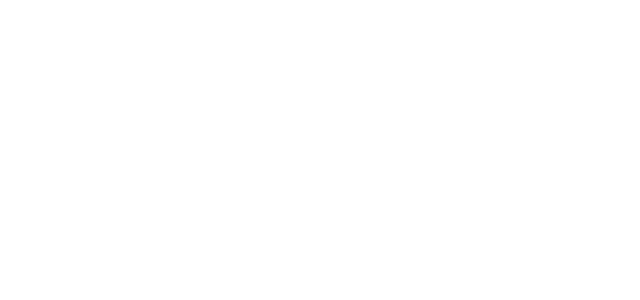
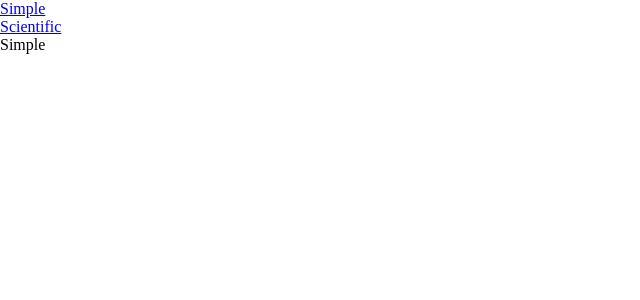
Before and after one commit to nasidulislam/simple-react-calculator, a React (Create React App) app: page / in a window 1280 px wide. Shown: the top 300 px of the page, without its empty margins (0-640 px from the left). Built offline with nearby package versions, Linux system fonts and the light colour scheme; the HTML template or start-up script is replaced by a standard one.

Commit message:
calc-base: setup react routing.

```diff
--- a/src/App.js
+++ b/src/App.js
@@ -1,15 +1,55 @@
 import React, { useState } from 'react';
+import content from './content';
 
 // pages import
 import Simple from './pages/Simple/Simple';
 import Scientific from './pages/Scientific/Scientific';
 
+// component import
+import Nav from './components/Nav/Nav';
+import Option from './components/Option/Option';
+
+// other imports
+import { BrowserRouter as Router, Switch, Route } from 'react-router-dom';
+import classList from  './core/js/classList';
+
 // contains global styles
 import './App.css';
 
 function App() {
+  const types = content.states.types;
+  const nav = content.nav;
+
+  // hooks
+  const [view, setView] = useState(types.simple);
   return (
-    <div className="App"></div>
+    <div className={content.containerClass}>
+      <Router>
+        <div className={classList(content.classList.navContainerClass)}>
+          <nav>
+            <ul>
+              {Object.keys(nav).map(idx => (
+                <Nav
+                  key={idx}
+                  index={idx}
+                  path={nav[idx].path}
+                  name={nav[idx].name}
+                />
+              ))}
+            </ul>
+          </nav>
+
+          <Switch>
+           <Route path='/scientific'>
+                <Scientific />
+           </Route>
+           <Route path='/'>
+                <Simple />
+           </Route>
+          </Switch>
+        </div>
+      </Router>
+    </div>
   );
 }
 
--- /dev/null
+++ b/src/components/Nav/Nav.js
@@ -0,0 +1,10 @@
+import React from "react";
+import { Link } from "react-router-dom";
+
+export default function Nav(props) {
+  return (
+    <li>
+      <Link to={props.path}>{props.name}</Link>
+    </li>
+  );
+}
--- /dev/null
+++ b/src/components/Option/Option.js
@@ -0,0 +1,11 @@
+import React from "react";
+
+const Option = props => {
+  return (
+    <option value={props.value} key={props.idx} index={props.idx}>
+      {props.name}
+    </option>
+  );
+};
+
+export default Option;
--- /dev/null
+++ b/src/content.js
@@ -0,0 +1,22 @@
+export default {
+    containerClass: 'app-container',
+    classList: {
+        navContainerClass: ''
+    },
+    states: {
+        types: {
+            simple: 'simple',
+            scientific: 'scientific'
+        }
+    },
+    nav: [
+        {
+            name: 'Simple',
+            path: '/'
+        },
+        {
+            name: 'Scientific',
+            path: '/scientific'
+        }
+    ]
+}
--- a/src/pages/Scientific/Scientific.js
+++ b/src/pages/Scientific/Scientific.js
@@ -7,6 +7,6 @@
 
 export default function Scientific(props) {
     return (
-        <div className={classList(content.containerClass, props.classList)}></div>
+        <div className={classList(content.containerClass, props.classList)}>scientific</div>
     )
 }
--- a/src/pages/Simple/Simple.js
+++ b/src/pages/Simple/Simple.js
@@ -7,6 +7,6 @@
 
 export default function Simple(props) {
     return (
-        <div className={classList(content.containerClass, props.classList)}></div>
+        <div className={classList(content.containerClass, props.classList)}>Simple</div>
     )
 }
```
